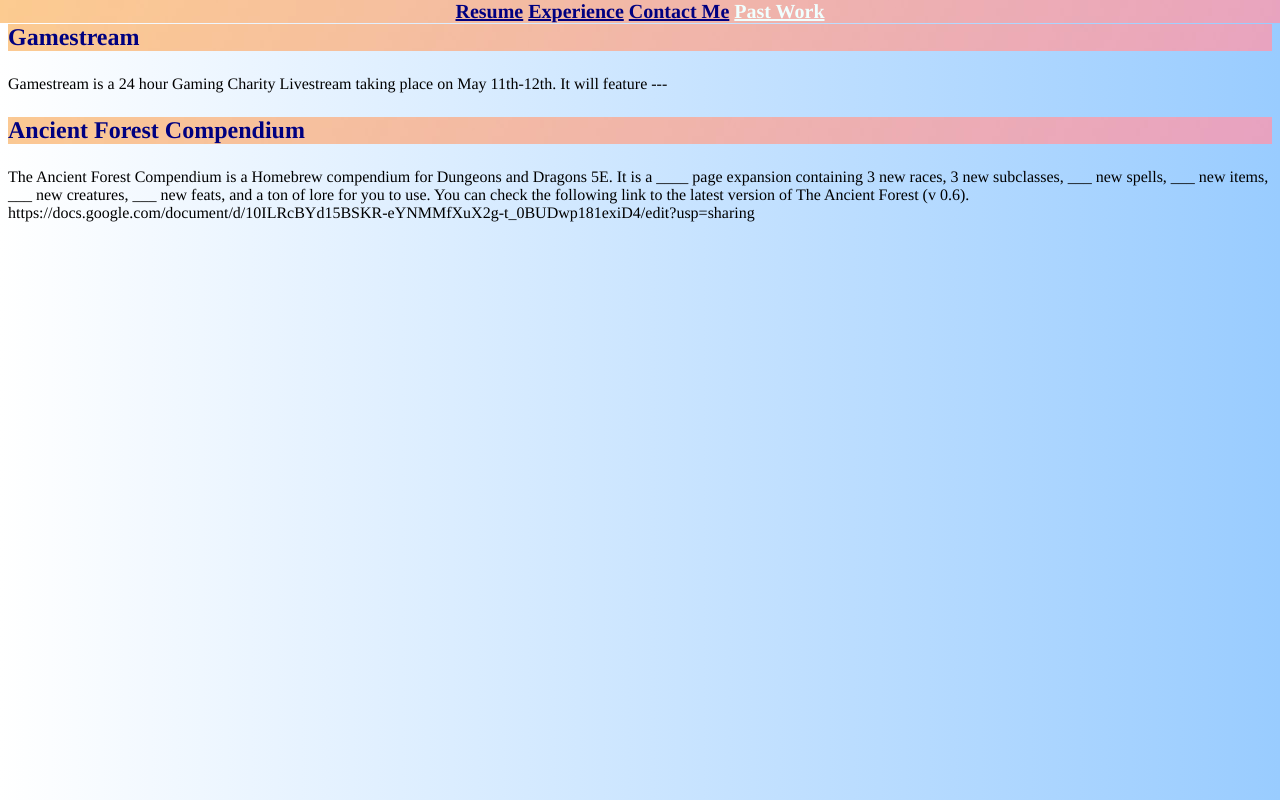
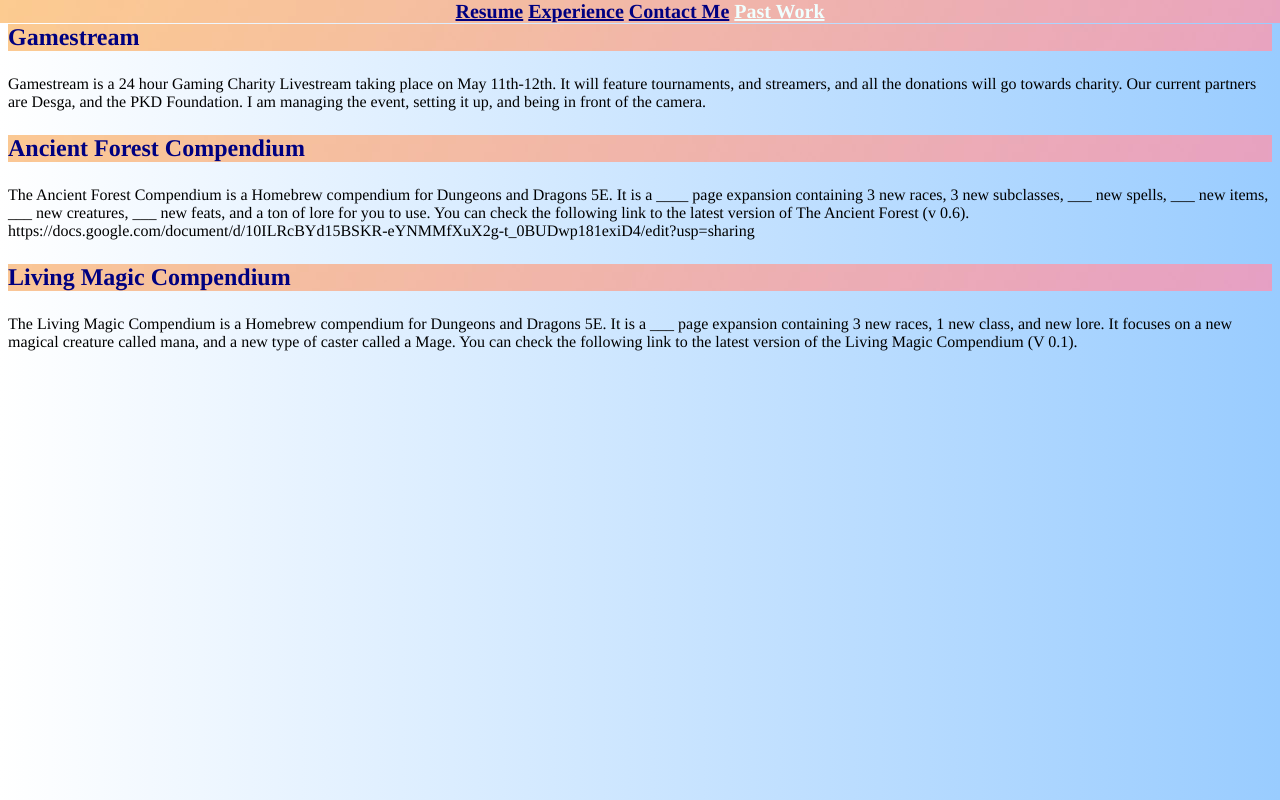
Before and after one commit to marleymanjacobs/Final-IDM-221-project, a plain HTML site: page Projects.html in a window 1280 px wide. Drawn offline with Linux system fonts and the light colour scheme.

Commit message:
Added projects section more

```diff
--- a/Projects.html
+++ b/Projects.html
@@ -18,7 +18,9 @@
 <main>
     <h3>Gamestream</h3>
         <p>
-            Gamestream is a 24 hour Gaming Charity Livestream taking place on May 11th-12th. It will feature ---
+            Gamestream is a 24 hour Gaming Charity Livestream taking place on May 11th-12th. It will feature tournaments, and
+            streamers, and all the donations will go towards charity. Our current partners are Desga, and the PKD Foundation.
+            I am managing the event, setting it up, and being in front of the camera.
         </p>
     <h3>Ancient Forest Compendium</h3>
         <p>
@@ -29,7 +31,15 @@
             https://docs.google.com/document/d/10ILRcBYd15BSKR-eYNMMfXuX2g-t_0BUDwp181exiD4/edit?usp=sharing
             <br>
         </p>
+    <h3>Living Magic Compendium</h3>
+        <p>
+           The Living Magic Compendium is a Homebrew compendium for Dungeons and Dragons 5E. It is a ___ page expansion containing
+           3 new races, 1 new class, and new lore. It focuses on a new magical creature called mana, and a new type of caster called
+           a Mage. You can check the following link to the latest version of the Living Magic Compendium (V 0.1).
+           <br>
 
+           <br>
+        </p>
     <!-- !!!, stuff to be added (each thing gets a picture, title, and a link/series of links)
 
     Link to Gamestream (senior project im working on, pictures/ links will be ready by sunday 11/28-29th at latest)
```
